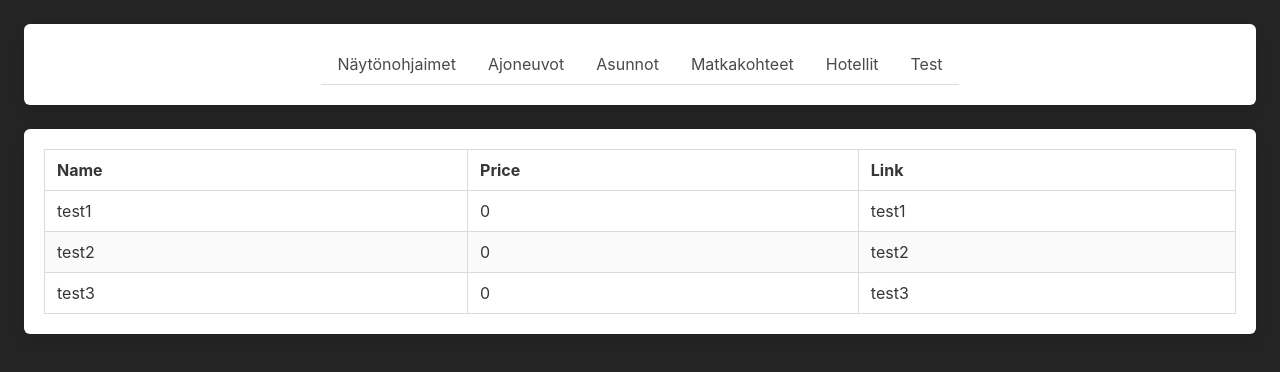
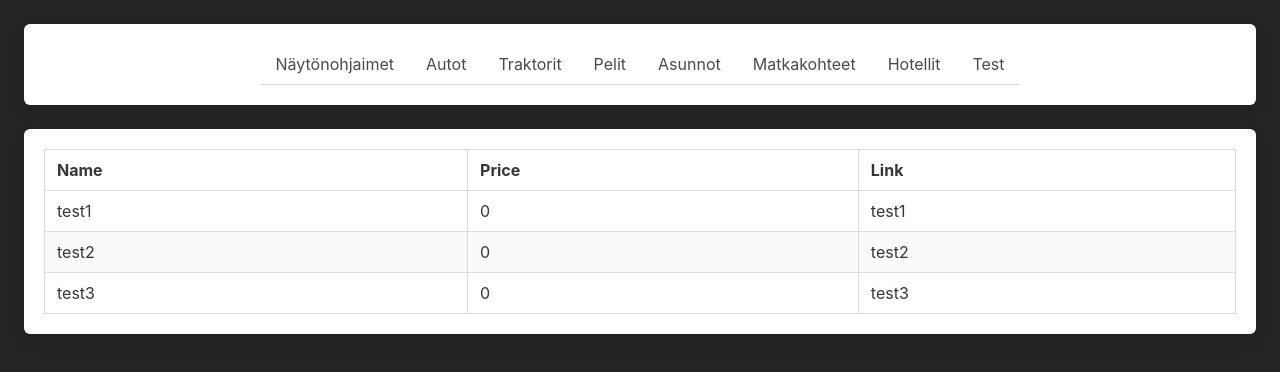
Before and after one commit to Ropu5445/masterWebCrawler, a plain HTML site: page public/index.html in a window 1280 px wide. Drawn offline with Linux system fonts and the light colour scheme.

Commit message:
lisätty pari lisää tabia

```diff
--- a/public/index.html
+++ b/public/index.html
@@ -11,7 +11,9 @@
             <div class="tabs">
                 <ul>
                     <li><a onclick="fetchData('drivers.json')">Näytönohjaimet</a></li>
-                    <li><a onclick="fetchData('ajoneuvot.json')">Ajoneuvot</a></li>
+                    <li><a onclick="fetchData('cars.json')">Autot</a></li>
+                    <li><a onclick="fetchData('tracktors.json')">Traktorit</a></li>
+                    <li><a onclick="fetchData('games.json')">Pelit</a></li>
                     <li><a onclick="fetchData('asunnot.json')">Asunnot</a></li>
                     <li><a onclick="fetchData('matkakohteet.json')">Matkakohteet</a></li>
                     <li><a onclick="fetchData('hotellit.json')">Hotellit</a></li>
```
